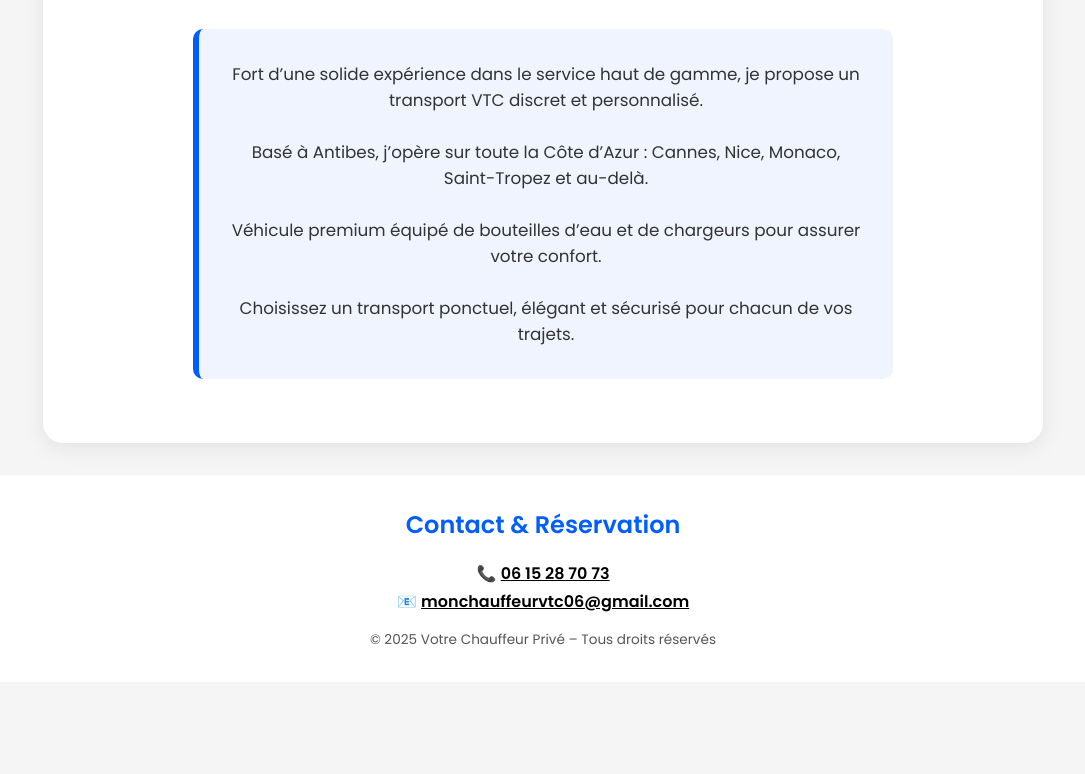
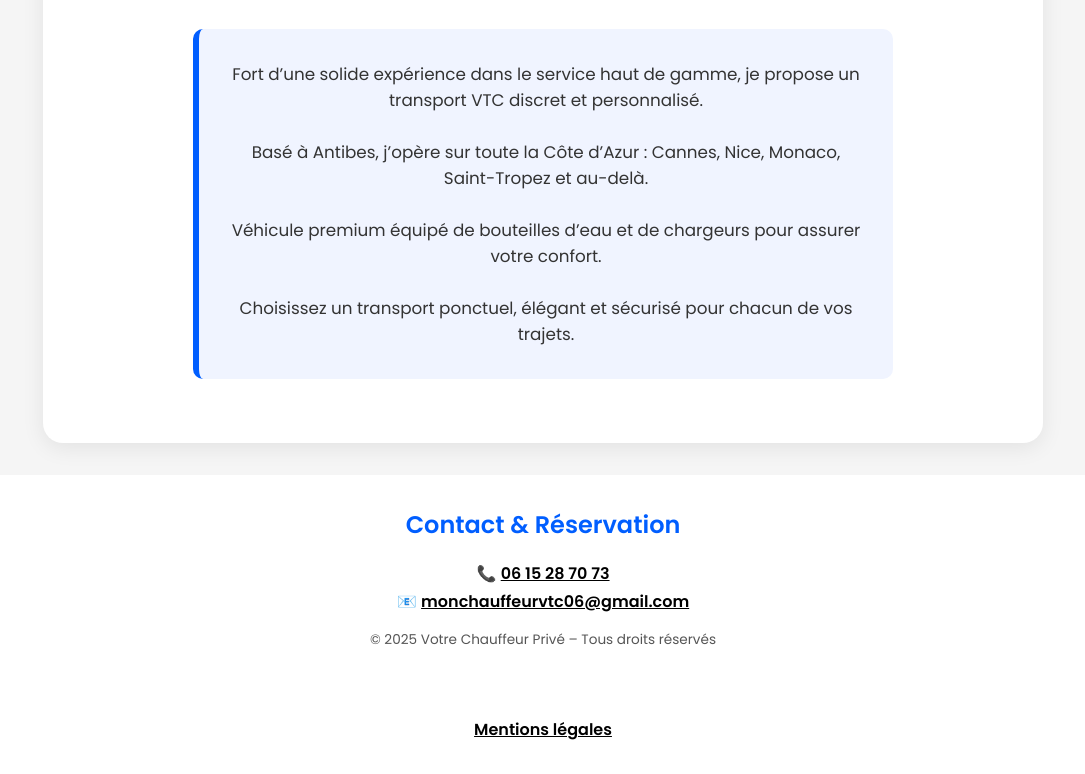
Before and after one commit to servicevtc/private-driver, a plain HTML site: page index.html in a window 1280 px wide. Shown: the part 1108-1882 px from the top of the page, without its empty margins (97-1182 px from the left). Before the commit the page ends 1790 px from the top, so only its background shows below. Drawn offline with Linux system fonts and the light colour scheme; some packages are replaced by stand-ins of ours.

Commit message:
Update index.html

```diff
--- a/index.html
+++ b/index.html
@@ -183,5 +183,11 @@
       );
     });
   </script>
+  <footer>
+  <a href="mentions-legales.html">Mentions légales</a>
+</footer>
 </body>
 </html>
+
+</body>
+</html>
```
